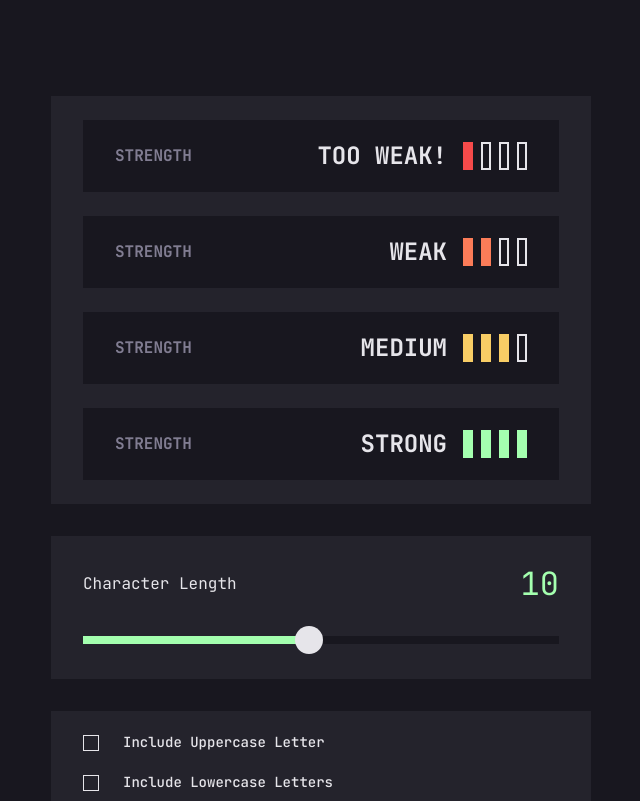
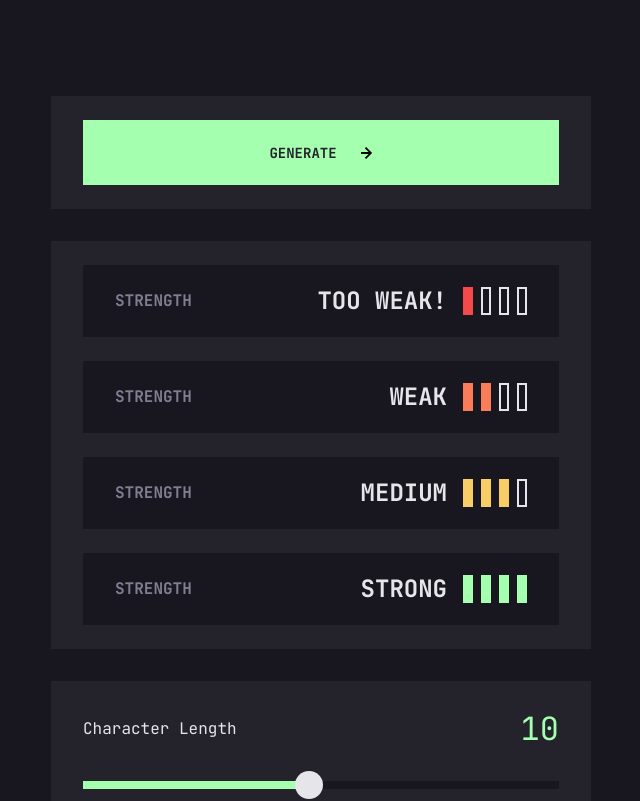
Before and after one commit to robcrock/password-generator, a Next.js app: page / in a window 1280 px wide. Shown: the top 801 px of the page, without its empty margins (319-959 px from the left). Built offline with nearby package versions, Linux system fonts and the light colour scheme.

Commit message:
'Update button styles and add ArrowRightIcon component. Necessary for UI enhancement and visual consistency.'

```diff
--- a/src/app/_components/ui/button.tsx
+++ b/src/app/_components/ui/button.tsx
@@ -1,15 +1,16 @@
-import * as React from "react"
-import { Slot } from "@radix-ui/react-slot"
-import { cva, type VariantProps } from "class-variance-authority"
+import * as React from "react";
+import { Slot } from "@radix-ui/react-slot";
+import { cva, type VariantProps } from "class-variance-authority";
 
-import { cn } from "@/app/_components/utils"
+import { cn } from "@/app/_components/utils";
 
 const buttonVariants = cva(
-  "inline-flex items-center justify-center whitespace-nowrap rounded-md text-sm font-medium ring-offset-background transition-colors focus-visible:outline-none focus-visible:ring-2 focus-visible:ring-ring focus-visible:ring-offset-2 disabled:pointer-events-none disabled:opacity-50",
+  "inline-flex items-center justify-center whitespace-nowrap  text-sm font-bold ring-offset-background transition-colors focus-visible:outline-none focus-visible:ring-2 focus-visible:ring-ring focus-visible:ring-offset-2 disabled:pointer-events-none disabled:opacity-50",
   {
     variants: {
       variant: {
-        default: "bg-primary text-primary-foreground hover:bg-primary/90",
+        default:
+          "group bg-fem-neon-green text-fem-dark-grey hover:bg-fem-dark-grey hover:text-fem-neon-green hover:border-2 hover:border-fem-neon-green ",
         destructive:
           "bg-destructive text-destructive-foreground hover:bg-destructive/90",
         outline:
@@ -20,7 +21,7 @@ const buttonVariants = cva(
         link: "text-primary underline-offset-4 hover:underline",
       },
       size: {
-        default: "h-10 px-4 py-2",
+        default: "h-[65px] px-4 py-2",
         sm: "h-9 rounded-md px-3",
         lg: "h-11 rounded-md px-8",
         icon: "h-10 w-10",
@@ -30,27 +31,27 @@ const buttonVariants = cva(
       variant: "default",
       size: "default",
     },
-  }
-)
+  },
+);
 
 export interface ButtonProps
   extends React.ButtonHTMLAttributes<HTMLButtonElement>,
     VariantProps<typeof buttonVariants> {
-  asChild?: boolean
+  asChild?: boolean;
 }
 
 const Button = React.forwardRef<HTMLButtonElement, ButtonProps>(
   ({ className, variant, size, asChild = false, ...props }, ref) => {
-    const Comp = asChild ? Slot : "button"
+    const Comp = asChild ? Slot : "button";
     return (
       <Comp
         className={cn(buttonVariants({ variant, size, className }))}
         ref={ref}
         {...props}
       />
-    )
-  }
-)
-Button.displayName = "Button"
+    );
+  },
+);
+Button.displayName = "Button";
 
-export { Button, buttonVariants }
+export { Button, buttonVariants };
--- /dev/null
+++ b/src/app/components/icons/arrow-right-icon.tsx
@@ -0,0 +1,14 @@
+function ArrowRightIcon() {
+  return (
+    <div className="group-hover:fill-fem-neon-green">
+      <svg xmlns="http://www.w3.org/2000/svg" width="12" height="12">
+        <path
+          fill="current-color"
+          d="M5.106 12l6-6-6-6-1.265 1.265 3.841 3.84H.001v1.79h7.681l-3.841 3.84z"
+        ></path>
+      </svg>
+    </div>
+  );
+}
+
+export default ArrowRightIcon;
--- a/src/app/components/icons/arrow-right-icon.tsx.tsx
+++ /dev/null
@@ -1,14 +0,0 @@
-import React from "react";
-
-function ArrowRightIcon() {
-  return (
-    <svg xmlns="http://www.w3.org/2000/svg" width="12" height="12">
-      <path
-        fill="#24232C"
-        d="M5.106 12l6-6-6-6-1.265 1.265 3.841 3.84H.001v1.79h7.681l-3.841 3.84z"
-      ></path>
-    </svg>
-  );
-}
-
-export default ArrowRightIcon;
--- a/src/app/page.tsx
+++ b/src/app/page.tsx
@@ -1,12 +1,22 @@
 "use client";
 
+import { Button } from "./_components/ui/button";
 import { CharacterLengthSlider } from "./components/character-length-slider";
+import ArrowRightIcon from "./components/icons/arrow-right-icon";
 import { ModificationCheckbox } from "./components/modification-checkbox";
 import { StrengthIndicator } from "./components/strength-indicator";
 
 export default function Home() {
   return (
     <main className="flex min-h-screen flex-col items-center justify-between gap-8 p-24">
+      <div className="flex w-[540px] flex-col gap-6 bg-fem-dark-grey px-8 py-6">
+        <Button>
+          <div className="flex items-center gap-6">
+            <span>GENERATE</span>
+            <ArrowRightIcon />
+          </div>
+        </Button>
+      </div>
       <div className="flex w-[540px] flex-col gap-6 bg-fem-dark-grey px-8 py-6">
         <StrengthIndicator strengthIndex={1} />
         <StrengthIndicator strengthIndex={2} />
```
